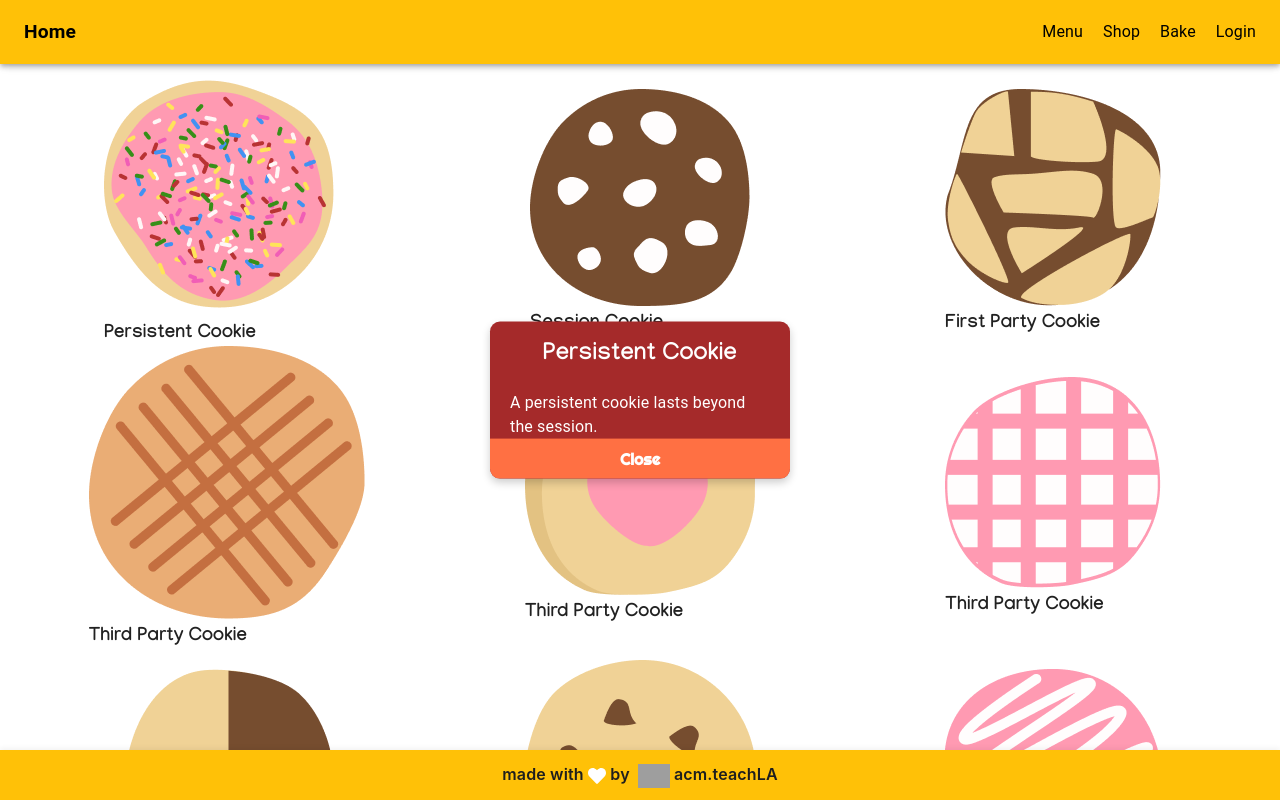
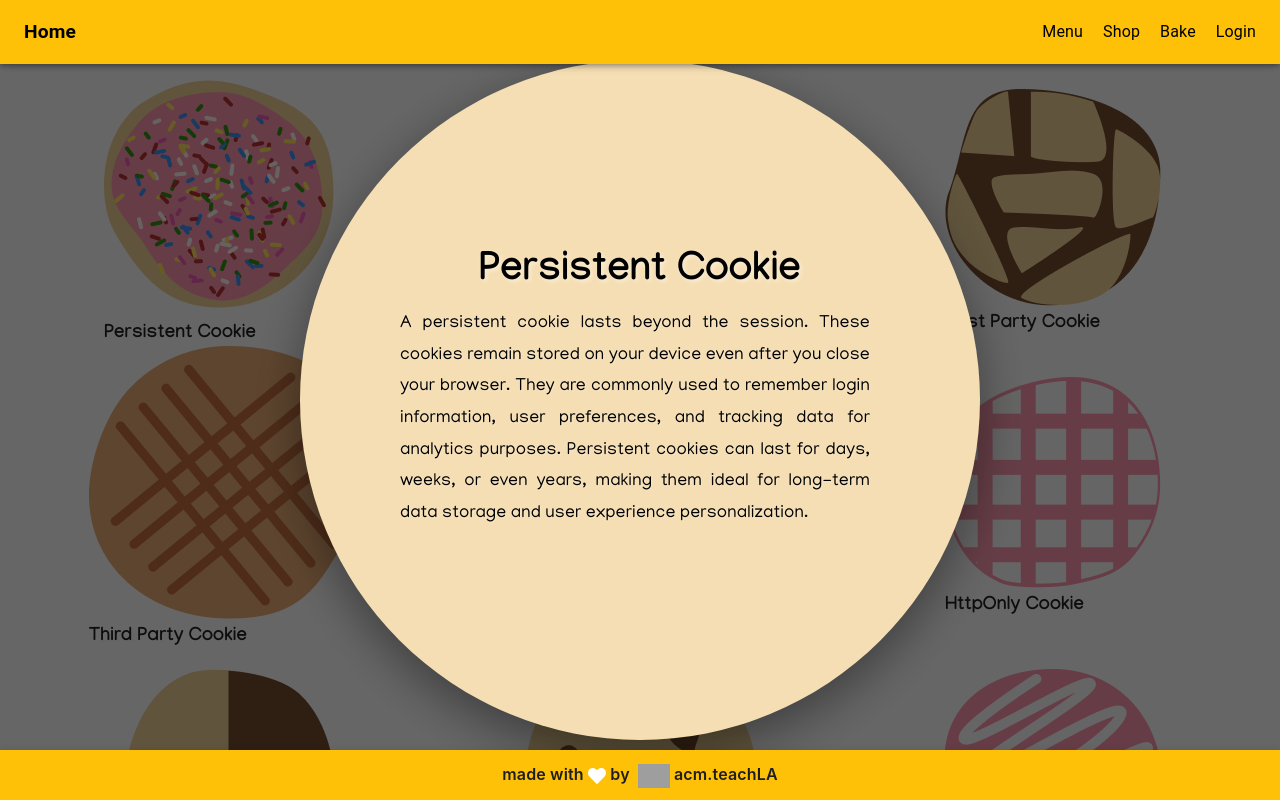
Before and after one commit to uclaacm/cookie-jar, a React (Vite) app: page /menu in a window 1280 px wide. Both pictures are taken after a click on the element "Persistent Cookie". Built offline with nearby package versions, Linux system fonts and the light colour scheme; grey boxes are pictures that could not be loaded.

Commit message:
MVP for menu bar animation

```diff
--- a/src/components/CookieCard.tsx
+++ b/src/components/CookieCard.tsx
@@ -3,16 +3,14 @@ import './../styles/Cookie.scss';
 
 interface CookieCardProps {
     name: string;
-    type: string;
     image: string;
     onClick: () => void;
 }
 
-const CookieCard: React.FC<CookieCardProps> = ({ name, type, image, onClick }) => (
+const CookieCard: React.FC<CookieCardProps> = ({ name, image, onClick }) => (
     <div className="cookie-card" onClick={onClick}>
         <img src={image} alt={name} className="cookie-image" />
         <h3>{name}</h3>
-        <p>{type}</p>
     </div>
 );
 
--- /dev/null
+++ b/src/components/CookieExpandedView.tsx
@@ -0,0 +1,60 @@
+import React from 'react';
+import './../styles/Cookie.scss';
+
+interface CookieExpandedViewProps {
+  name: string;
+  description: string;
+  image: string;
+  color: string;
+  onClose: () => void;
+}
+
+const CookieExpandedView: React.FC<CookieExpandedViewProps> = ({
+  name,
+  description,
+  image,
+  color,
+  onClose
+}) => {
+  // Calculate text color based on background luminance
+  const getTextColor = (bgColor: string): string => {
+    // Convert hex to RGB
+    const hex = bgColor.replace('#', '');
+    const r = parseInt(hex.substring(0, 2), 16);
+    const g = parseInt(hex.substring(2, 4), 16);
+    const b = parseInt(hex.substring(4, 6), 16);
+
+    // Calculate relative luminance
+    const luminance = (0.299 * r + 0.587 * g + 0.114 * b) / 255;
+
+    // Return dark text for light backgrounds, light text for dark backgrounds
+    return luminance > 0.5 ? '#000000' : '#FFFFFF';
+  };
+
+  const textColor = getTextColor(color);
+
+  return (
+    <div className="cookie-expanded-overlay" onClick={onClose}>
+      <div
+        className="cookie-expanded-view"
+        style={{ backgroundColor: color }}
+        onClick={(e) => e.stopPropagation()}
+      >
+        <div className="cookie-expanded-header">
+          <button className="close-button" onClick={onClose}>×</button>
+        </div>
+
+        <div className="cookie-expanded-content">
+          <div className="cookie-info-box">
+            <h2 className="cookie-title" style={{ color: textColor }}>{name}</h2>
+            <div className="cookie-description-box">
+              <p className="cookie-description" style={{ color: textColor }}>{description}</p>
+            </div>
+          </div>
+        </div>
+      </div>
+    </div>
+  );
+};
+
+export default CookieExpandedView;
--- a/src/components/Menu.tsx
+++ b/src/components/Menu.tsx
@@ -1,7 +1,7 @@
 import React, { useState } from 'react';
 import './../styles/Cookie.scss';
 import CookieCard from './CookieCard';
-import CookiePopup from './CookiePopup';
+import CookieExpandedView from './CookieExpandedView';
 import c1 from "/assets/c1.png";
 import c2 from "/assets/c2.png";
 import c3 from "/assets/c3.png";
@@ -17,23 +17,76 @@ interface Cookie {
   type: string;
   description: string;
   image: string;
+  color: string;
 }
 
 const Menu: React.FC = () => {
   const [selectedCookie, setSelectedCookie] = useState<Cookie | null>(null);
 
     const cookies: Cookie[] = [
-        { name: 'Persistent Cookie', type: 'persistent', description: 'A persistent cookie lasts beyond the session.', image: c2 },
-        { name: 'Session Cookie', type: 'session', description: 'This is a session cookie used for temporary sessions.', image: c1 },
-        { name: 'First Party Cookie', type: 'first-party', description: 'First-party cookies are set by the website you visit.', image: c3 },
-        { name: 'Third Party Cookie', type: 'third-party', description: 'Third-party cookies are set by external services.', image: c6 },
-        { name: 'Third Party Cookie', type: 'third-party', description: 'Third-party cookies are set by external services.', image: c5 },
-        { name: 'Third Party Cookie', type: 'third-party', description: 'Third-party cookies are set by external services.', image: c4 },
-        { name: 'Third Party Cookie', type: 'third-party', description: 'Third-party cookies are set by external services.', image: c9 },
-        { name: 'Third Party Cookie', type: 'third-party', description: 'Third-party cookies are set by external services.', image: c8 },
-        { name: 'Third Party Cookie', type: 'third-party', description: 'Third-party cookies are set by external services.', image: c7 }
-
-
+        {
+          name: 'Persistent Cookie',
+          type: 'persistent',
+          description: 'A persistent cookie lasts beyond the session. These cookies remain stored on your device even after you close your browser. They are commonly used to remember login information, user preferences, and tracking data for analytics purposes. Persistent cookies can last for days, weeks, or even years, making them ideal for long-term data storage and user experience personalization.',
+          image: c2,
+          color: '#F5DEB3'
+        },
+        {
+          name: 'Session Cookie',
+          type: 'session',
+          description: 'This is a session cookie used for temporary sessions. Session cookies are deleted when you close your browser and are typically used to maintain state during a browsing session, such as keeping items in a shopping cart. They expire once the browser session ends, providing temporary data storage without long-term tracking concerns.',
+          image: c1,
+          color: '#A0826D'
+        },
+        {
+          name: 'First Party Cookie',
+          type: 'first-party',
+          description: 'First-party cookies are set by the website you visit. They enable core functionality like remembering your login status, language preferences, and other site-specific settings. These cookies are generally considered essential for a good user experience and are less privacy-invasive since they only work on the domain that created them.',
+          image: c3,
+          color: '#8B6F47'
+        },
+        {
+          name: 'Third Party Cookie',
+          type: 'third-party',
+          description: 'Third-party cookies are set by external services. They are primarily used for advertising, cross-site tracking, and retargeting. These cookies can track your browsing activity across multiple websites, which raises privacy concerns and has led to browsers implementing restrictions on their use.',
+          image: c6,
+          color: '#F5DEB3'
+        },
+        {
+          name: 'Secure Cookie',
+          type: 'secure',
+          description: 'Secure cookies are only transmitted over HTTPS connections. This ensures that the cookie data is encrypted during transmission, protecting sensitive information from being intercepted by malicious actors. The Secure flag is essential for cookies containing authentication tokens or other sensitive data.',
+          image: c5,
+          color: '#F5DEB3'
+        },
+        {
+          name: 'HttpOnly Cookie',
+          type: 'httponly',
+          description: 'HttpOnly cookies cannot be accessed through client-side scripts. This security feature helps prevent cross-site scripting (XSS) attacks by restricting JavaScript access to the cookie data. HttpOnly cookies can only be read and modified by the server, making them ideal for storing authentication tokens.',
+          image: c4,
+          color: '#F5B6D0'
+        },
+        {
+          name: 'SameSite Cookie',
+          type: 'samesite',
+          description: 'SameSite cookies provide protection against cross-site request forgery attacks. They control whether cookies are sent with cross-site requests, helping to prevent unauthorized actions on behalf of authenticated users. SameSite cookies can be set to Strict, Lax, or None modes depending on security requirements.',
+          image: c9,
+          color: '#F5DEB3'
+        },
+        {
+          name: 'Authentication Cookie',
+          type: 'authentication',
+          description: 'Authentication cookies verify user identity after login. They contain encrypted tokens that allow the server to recognize authenticated users without requiring repeated logins during a session. These cookies are critical for maintaining user sessions and should always use Secure and HttpOnly flags.',
+          image: c8,
+          color: '#A0826D'
+        },
+        {
+          name: 'Tracking Cookie',
+          type: 'tracking',
+          description: 'Tracking cookies monitor user behavior across websites. They collect data about your browsing habits, interests, and demographics, which is used for targeted advertising and analytics. These cookies have become controversial due to privacy concerns and are increasingly being blocked by browsers and privacy regulations.',
+          image: c7,
+          color: '#8B6F47'
+        }
     ];
 
 
@@ -47,20 +100,22 @@ const Menu: React.FC = () => {
 
   return (
     <div className="cookie-grid">
-        {cookies.map((cookie) => (
+        {cookies.map((cookie, index) => (
             <CookieCard
-                key={cookie.name}
+                key={`${cookie.name}-${index}`}
                 name={cookie.name}
-                image={cookie.image}      // pass image
+                image={cookie.image}
                 onClick={() => showPopup(cookie)}
             />
         ))}
 
 
         {selectedCookie && (
-        <CookiePopup
+        <CookieExpandedView
           name={selectedCookie.name}
           description={selectedCookie.description}
+          image={selectedCookie.image}
+          color={selectedCookie.color}
           onClose={closePopup}
         />
       )}
--- a/src/styles/Cookie.scss
+++ b/src/styles/Cookie.scss
@@ -136,3 +136,171 @@
     }
   }
 }
+
+/* Expanded View with Flip Animation */
+.cookie-expanded-overlay {
+  position: fixed;
+  top: 0;
+  left: 0;
+  width: 100vw;
+  height: 100vh;
+  background-color: rgba(0, 0, 0, 0.6);
+  display: flex;
+  justify-content: center;
+  align-items: center;
+  z-index: 1000;
+  animation: fadeIn 0.3s ease;
+}
+
+.cookie-expanded-view {
+  width: 85vmin;
+  height: 85vmin;
+  border-radius: 50%;
+  box-shadow: 0 15px 50px rgba(0, 0, 0, 0.4);
+  display: flex;
+  flex-direction: column;
+  overflow: hidden;
+  animation: flipIn 0.6s ease;
+  transform-style: preserve-3d;
+  position: relative;
+}
+
+.cookie-expanded-header {
+  display: flex;
+  justify-content: flex-end;
+  padding: 20px;
+  position: relative;
+  z-index: 10;
+}
+
+.close-button {
+  background: rgba(255, 255, 255, 0.3);
+  border: none;
+  color: white;
+  font-size: 36px;
+  width: 50px;
+  height: 50px;
+  border-radius: 50%;
+  cursor: pointer;
+  display: flex;
+  align-items: center;
+  justify-content: center;
+  transition: all 0.3s ease;
+  font-weight: 300;
+  line-height: 1;
+  backdrop-filter: blur(10px);
+
+  &:hover {
+    background: rgba(255, 255, 255, 0.5);
+    transform: rotate(90deg);
+  }
+}
+
+.cookie-expanded-content {
+  display: flex;
+  flex: 1;
+  align-items: center;
+  justify-content: center;
+  padding: 60px;
+
+  @media (max-width: 768px) {
+    padding: 40px;
+  }
+}
+
+.cookie-info-box {
+  background: transparent;
+  border-radius: 0;
+  padding: 40px;
+  width: 100%;
+  height: 100%;
+  display: flex;
+  flex-direction: column;
+  max-height: 100%;
+
+  @media (max-width: 768px) {
+    padding: 30px;
+  }
+}
+
+.cookie-title {
+  font-family: "Manjari", sans-serif;
+  font-size: 2.5rem;
+  margin: 0 0 10px 0;
+  color: #1a1a1a;
+  text-align: center;
+  font-weight: 700;
+  text-shadow: 2px 2px 4px rgba(255, 255, 255, 0.5);
+
+  @media (max-width: 768px) {
+    font-size: 2rem;
+  }
+}
+
+.cookie-type {
+  font-family: "Manjari", sans-serif;
+  font-size: 1.2rem;
+  color: #2a2a2a;
+  margin: 0 0 20px 0;
+  text-align: center;
+  font-style: italic;
+  text-transform: capitalize;
+  text-shadow: 1px 1px 3px rgba(255, 255, 255, 0.4);
+}
+
+.cookie-description-box {
+  flex: 1;
+  overflow-y: auto;
+  padding-right: 10px;
+
+  /* Custom scrollbar styling */
+  &::-webkit-scrollbar {
+    width: 8px;
+  }
+
+  &::-webkit-scrollbar-track {
+    background: rgba(0, 0, 0, 0.1);
+    border-radius: 10px;
+  }
+
+  &::-webkit-scrollbar-thumb {
+    background: rgba(0, 0, 0, 0.3);
+    border-radius: 10px;
+    transition: background 0.3s ease;
+
+    &:hover {
+      background: rgba(0, 0, 0, 0.5);
+    }
+  }
+}
+
+.cookie-description {
+  font-family: "Manjari", sans-serif;
+  font-size: 1.1rem;
+  line-height: 1.8;
+  color: #2a2a2a;
+  margin: 0;
+  text-align: justify;
+  text-shadow: 1px 1px 2px rgba(255, 255, 255, 0.3);
+}
+
+/* Animations */
+@keyframes fadeIn {
+  from {
+    opacity: 0;
+  }
+  to {
+    opacity: 1;
+  }
+}
+
+@keyframes flipIn {
+  from {
+    transform: perspective(1000px) rotateY(-90deg);
+    opacity: 0;
+  }
+  to {
+    transform: perspective(1000px) rotateY(0deg);
+    opacity: 1;
+  }
+}
```
